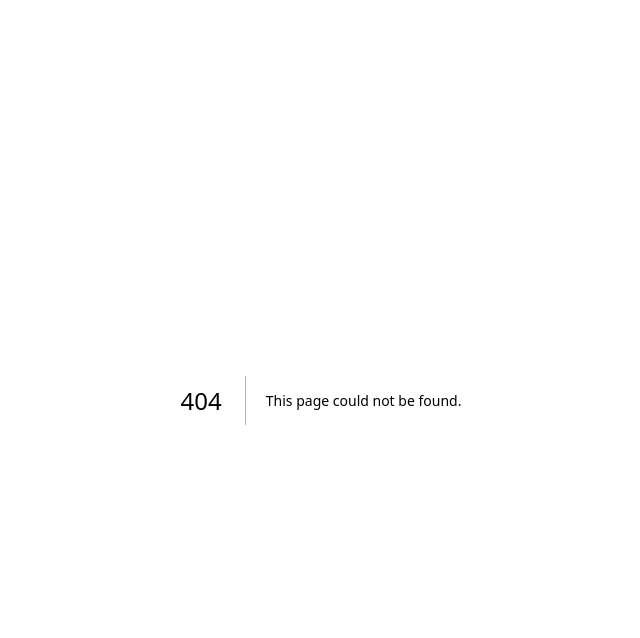
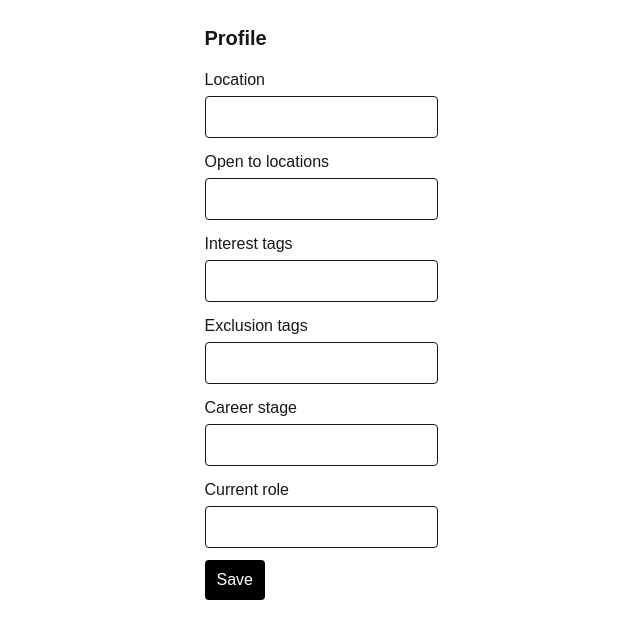
Before and after one commit to rdaudt/jade-career, a Next.js app: page /settings in a window 1280 px wide. Before the commit this address had no page. Shown: the top 638 px of the page, without its empty margins (319-959 px from the left). Built offline with nearby package versions, Linux system fonts and the light colour scheme; no server answers; the database is empty.

Commit message:
feat: add profile data layer and /settings page

```diff
--- /dev/null
+++ b/src/app/settings/actions.ts
@@ -0,0 +1,15 @@
+'use server'
+import { revalidatePath } from 'next/cache'
+import { upsertProfile } from '@/lib/profile'
+
+export async function saveProfileAction(formData: FormData) {
+  await upsertProfile({
+    location: String(formData.get('location') ?? ''),
+    openToLocations: String(formData.get('openToLocations') ?? ''),
+    interestTags: String(formData.get('interestTags') ?? ''),
+    exclusionTags: String(formData.get('exclusionTags') ?? ''),
+    careerStage: String(formData.get('careerStage') ?? ''),
+    currentRole: String(formData.get('currentRole') ?? ''),
+  })
+  revalidatePath('/settings')
+}
--- /dev/null
+++ b/src/app/settings/page.tsx
@@ -0,0 +1,41 @@
+import { getProfile } from '@/lib/profile'
+import { saveProfileAction } from './actions'
+
+export default async function SettingsPage() {
+  const profile = await getProfile()
+
+  return (
+    <main className="max-w-xl mx-auto p-6">
+      <h1 className="text-xl font-semibold mb-4">Profile</h1>
+      <form action={saveProfileAction} className="flex flex-col gap-3">
+        <label className="flex flex-col gap-1">
+          Location
+          <input name="location" defaultValue={profile?.location ?? ''} className="border rounded px-3 py-2" />
+        </label>
+        <label className="flex flex-col gap-1">
+          Open to locations
+          <input name="openToLocations" defaultValue={profile?.openToLocations ?? ''} className="border rounded px-3 py-2" />
+        </label>
+        <label className="flex flex-col gap-1">
+          Interest tags
+          <input name="interestTags" defaultValue={profile?.interestTags ?? ''} className="border rounded px-3 py-2" />
+        </label>
+        <label className="flex flex-col gap-1">
+          Exclusion tags
+          <input name="exclusionTags" defaultValue={profile?.exclusionTags ?? ''} className="border rounded px-3 py-2" />
+        </label>
+        <label className="flex flex-col gap-1">
+          Career stage
+          <input name="careerStage" defaultValue={profile?.careerStage ?? ''} className="border rounded px-3 py-2" />
+        </label>
+        <label className="flex flex-col gap-1">
+          Current role
+          <input name="currentRole" defaultValue={profile?.currentRole ?? ''} className="border rounded px-3 py-2" />
+        </label>
+        <button type="submit" className="bg-black text-white rounded px-3 py-2 w-fit">
+          Save
+        </button>
+      </form>
+    </main>
+  )
+}
--- /dev/null
+++ b/src/lib/profile.ts
@@ -0,0 +1,34 @@
+import { eq } from 'drizzle-orm'
+import { getDb } from '@/db/client'
+import { profile, type Profile, type NewProfile } from '@/db/schema'
+
+type ProfileInput = Omit<NewProfile, 'id' | 'updatedAt'>
+
+export function shapeProfileForUpsert(input: ProfileInput): NewProfile {
+  return {
+    location: input.location.trim(),
+    openToLocations: input.openToLocations.trim(),
+    interestTags: input.interestTags.trim(),
+    exclusionTags: input.exclusionTags.trim(),
+    careerStage: input.careerStage.trim(),
+    currentRole: input.currentRole.trim(),
+    updatedAt: new Date(),
+  }
+}
+
+export async function getProfile(): Promise<Profile | undefined> {
+  const db = getDb()
+  const rows = await db.select().from(profile).limit(1)
+  return rows[0]
+}
+
+export async function upsertProfile(input: ProfileInput): Promise<void> {
+  const db = getDb()
+  const existing = await getProfile()
+  const row = shapeProfileForUpsert(input)
+  if (existing) {
+    await db.update(profile).set(row).where(eq(profile.id, existing.id))
+  } else {
+    await db.insert(profile).values(row)
+  }
+}
--- /dev/null
+++ b/vitest.config.ts
@@ -0,0 +1,16 @@
+import { defineConfig } from 'vitest/config'
+import react from '@vitejs/plugin-react'
+import path from 'path'
+
+export default defineConfig({
+  plugins: [react()],
+  test: {
+    globals: true,
+    environment: 'node',
+  },
+  resolve: {
+    alias: {
+      '@': path.resolve(__dirname, './src'),
+    },
+  },
+})
```
Also changed, not shown: 1 other file (tests, documents, lock files or other folders).
